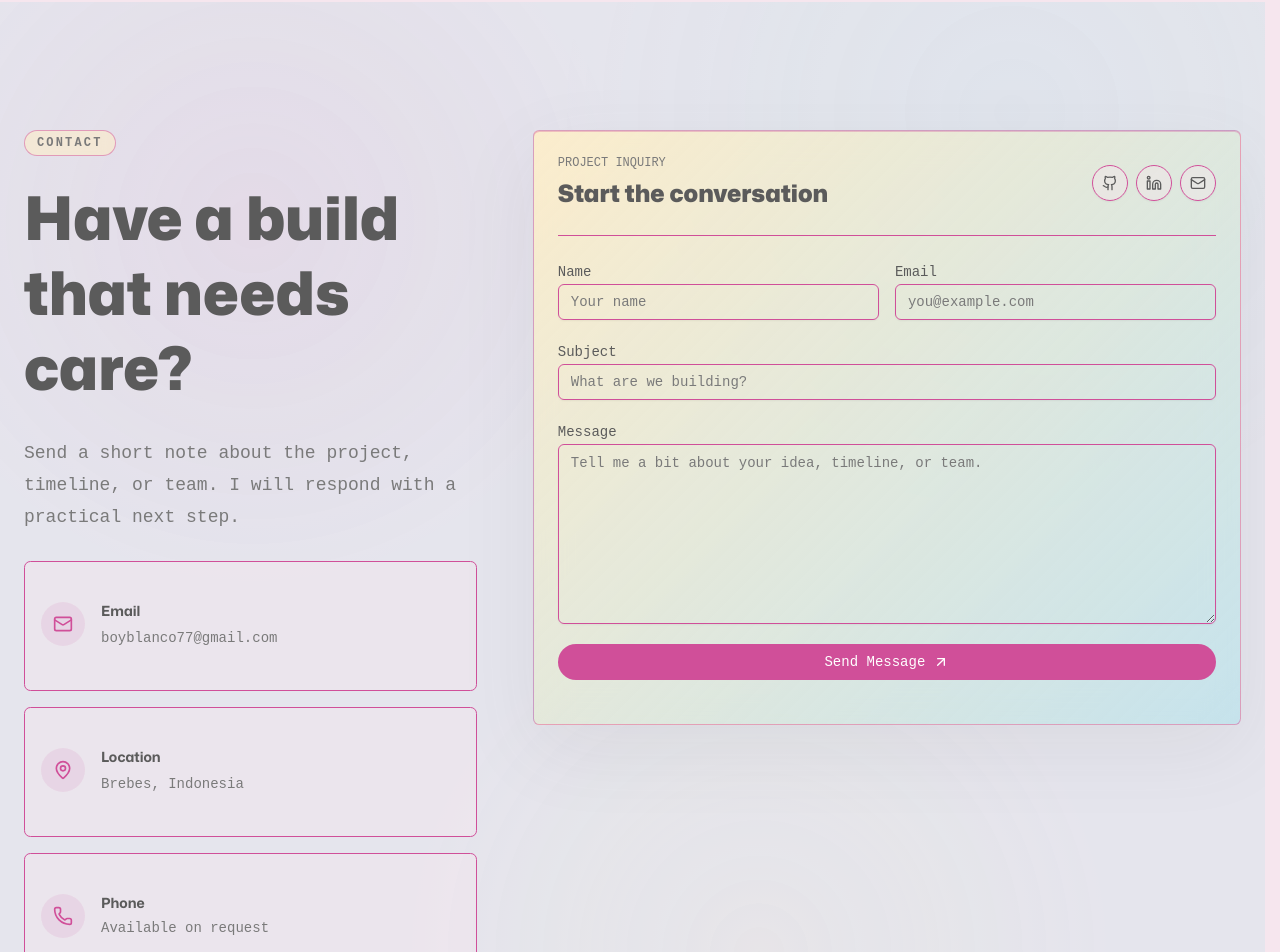
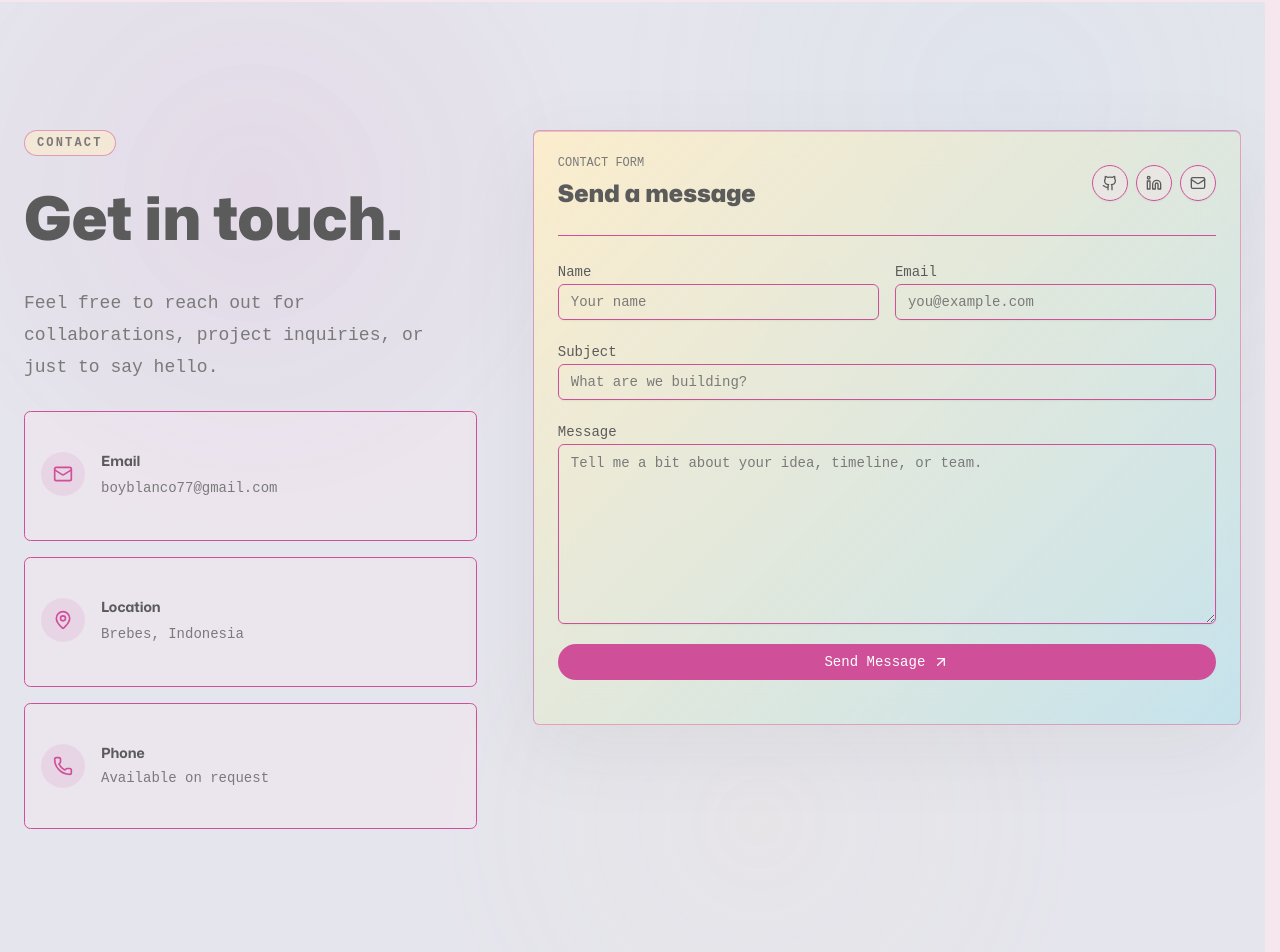
Before and after one commit to Wildann77/porto, a Next.js app: page / in a window 1280 px wide. Shown: the part 6658-7610 px from the top of the page. Built offline with nearby package versions, Linux system fonts and the light colour scheme; no server answers.

Commit message:
feat: update components/contact.tsx

```diff
--- a/components/contact.tsx
+++ b/components/contact.tsx
@@ -79,10 +79,10 @@ export default function Contact() {
           <motion.div className="space-y-7" variants={itemVariants}>
             <span className="section-eyebrow">Contact</span>
             <h2 className="font-sans text-4xl font-black leading-tight tracking-normal sm:text-5xl md:text-6xl">
-              Have a build that needs care?
+              Get in touch.
             </h2>
             <p className="max-w-xl text-base leading-8 text-muted-foreground md:text-lg">
-              Send a short note about the project, timeline, or team. I will respond with a practical next step.
+              Feel free to reach out for collaborations, project inquiries, or just to say hello.
             </p>
 
             <div className="space-y-4">
@@ -122,8 +122,8 @@ export default function Contact() {
               <CardContent className="p-5 md:p-6">
                 <div className="mb-6 flex flex-col gap-3 border-b border-border/45 pb-6 sm:flex-row sm:items-center sm:justify-between">
                   <div>
-                    <p className="text-xs uppercase text-muted-foreground">Project inquiry</p>
-                    <h3 className="mt-2 font-sans text-2xl font-black">Start the conversation</h3>
+                    <p className="text-xs uppercase text-muted-foreground">Contact Form</p>
+                    <h3 className="mt-2 font-sans text-2xl font-black">Send a message</h3>
                   </div>
                   <div className="flex gap-2">
                     <Button variant="outline" size="icon" className="rounded-full bg-background/35" asChild>
```
